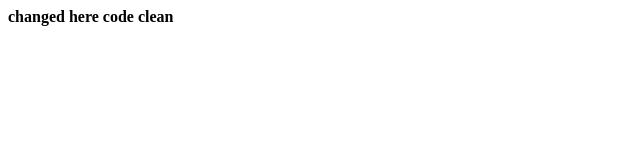
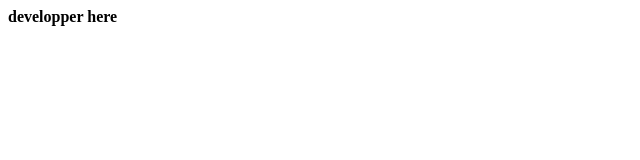
Before and after one commit to younesKH23/tp1_devops, a plain HTML site: page index.html in a window 1280 px wide. Shown: the full height of the page, 0-640 px from the left. Drawn offline with Linux system fonts and the light colour scheme.

Commit message:
dev commit

```diff
--- a/index.html
+++ b/index.html
@@ -7,5 +7,5 @@
     <link rel="stylesheet" href="style.css">
 </head>
 <body>
-    <b>changed here code clean</b>
+    <b>developper here</b>
 </html>
```
